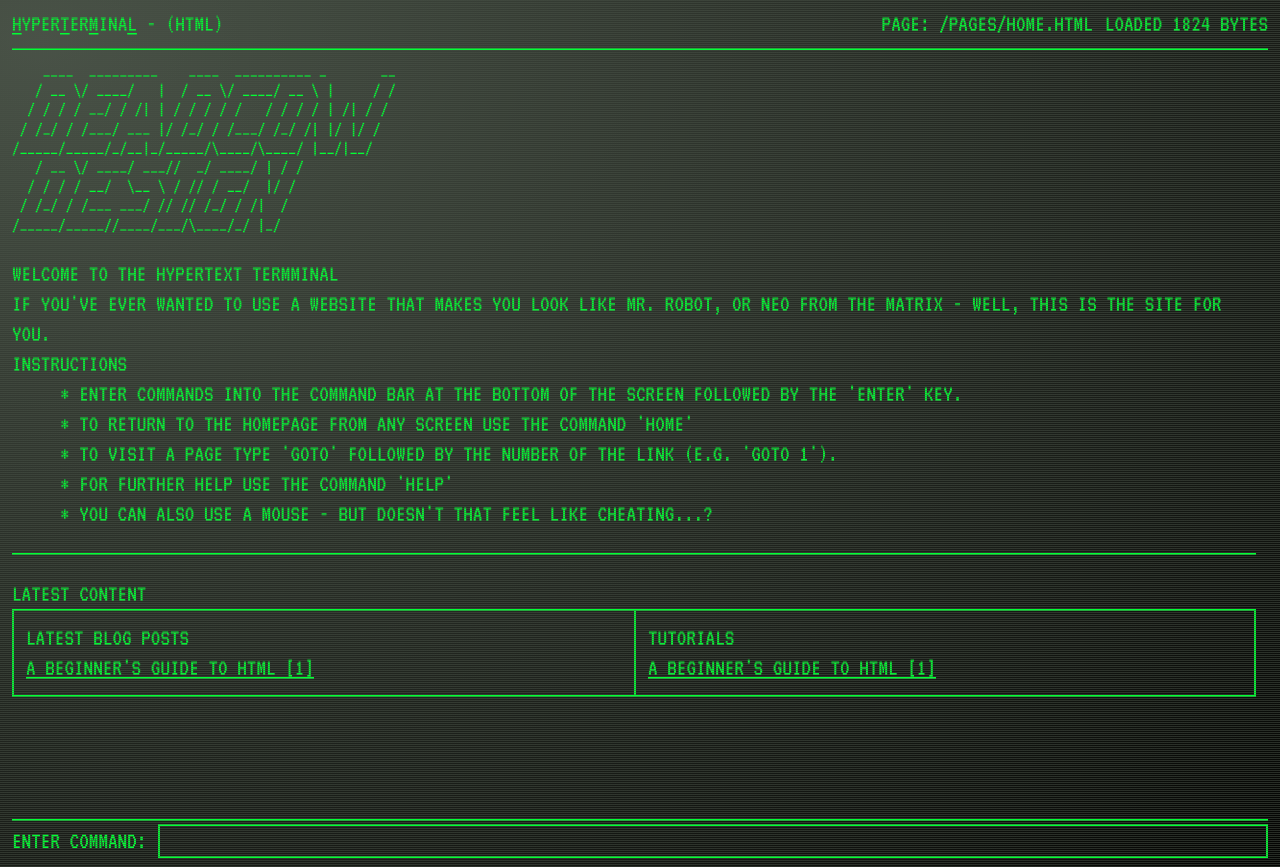
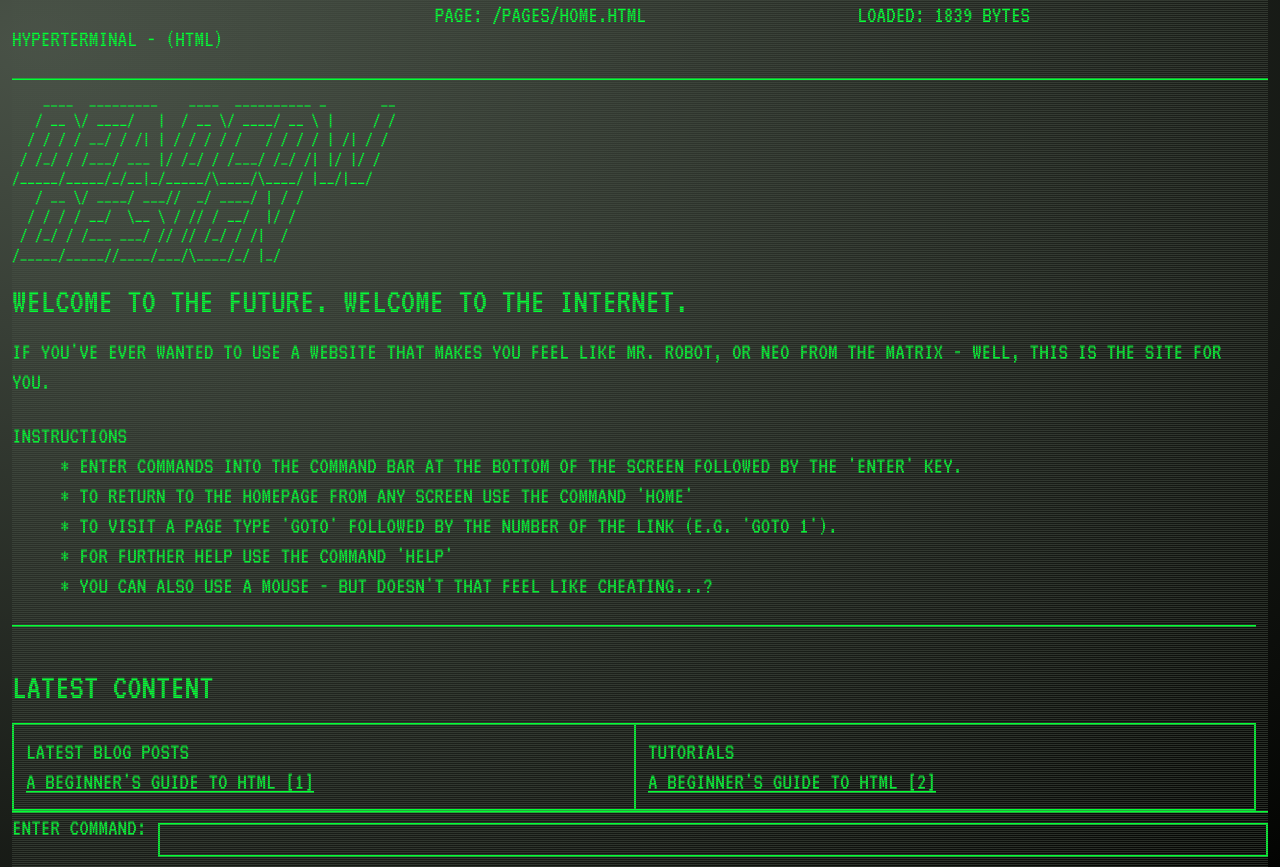
Before and after one commit to DeadcowDesign/hyperterm, a PHP site: a page that uses pages/home.html in a window 1280 px wide. Run offline with PHP 8.4, Linux system fonts and the light colour scheme.

Commit message:
Ongoign work

```diff
--- a/os.js
+++ b/os.js
@@ -8,7 +8,7 @@
         this.awaitingInput = '',
         this.program = '',
         this.data = '';
-
+        this.inputWrapper = '';
         this.boot();
     }
 
@@ -21,6 +21,17 @@
             self.startInputListener();
             self.goto('home');
         });
+
+        window.onpopstate = function(e){
+            console.log(e.state);
+            if(e.state){
+                if (e.state.hasOwnProperty('target')) {
+                    self.goto(e.state.target);
+                }
+                //document.getElementById("content").innerHTML = e.state.html;
+                //document.title = e.state.pageTitle;
+            }
+        };
     }
 
     buildInterface() {
@@ -34,13 +45,13 @@
         // Build the header
         let header = document.createElement('header');
         let h1 = document.createElement('h1');
-        h1.innerHTML = '<h1><u>H</u>yper<u>T</u>er<u>M</u>ina<u>L</u> - (HTML)</h1>';
+        h1.innerHTML = '<h1>HyperTerMinaL - (HTML)</h1>';
         header.appendChild(h1);
         let pageData = document.createElement('p');
         pageData.innerHTML = '<p>Page: <span id="pageName"></span></p>';
         header.appendChild(pageData);
         let byteData = document.createElement('p');
-        byteData.innerHTML = '<p>Loaded <span id="bytes"></span> bytes</p>';
+        byteData.innerHTML = '<p>Loaded: <span id="bytes"></span> bytes</p>';
         header.appendChild(byteData);
         this.terminal.appendChild(header);
 
@@ -48,7 +59,7 @@
         let outputWrapper = document.createElement('div');
         outputWrapper.classList.add('output-wrapper');
         this.terminal.appendChild(outputWrapper);
-        this.output = document.createElement('div');
+        this.output = document.createElement('section');
         this.output.classList.add('output');
         this.output.setAttribute('id', 'output');
         this.output.style.bottom = '0px';
@@ -56,20 +67,20 @@
         this.terminal.appendChild(outputWrapper);
 
         // Build the input
-        let inputWrapper = document.createElement('div');
-        inputWrapper.classList.add("input");
+        this.inputWrapper = document.createElement('form');
+        this.inputWrapper.classList.add("input");
+        this.inputWrapper.setAttribute('autocomplete', 'off');
         let barText = document.createElement('p');
         barText.innerText = "Enter command: ";
-        inputWrapper.appendChild(barText);
-        this.input = document.createElement('p');
+        this.inputWrapper.appendChild(barText);
+        this.input = document.createElement('input');
         this.input.classList.add('input-bar');
         this.input.setAttribute('id', "input-bar");
-        this.input.setAttribute("contenteditable", "true");
-        inputWrapper.appendChild(this.input);
+        this.inputWrapper.appendChild(this.input);
         let caret = document.createElement("div");
-        caret.classList.add("caret");
-        inputWrapper.appendChild(caret);
-        this.terminal.appendChild(inputWrapper);
+        /*caret.classList.add("caret");
+        inputWrapper.appendChild(caret);*/
+        this.terminal.appendChild(this.inputWrapper);
 
         return true;
     }
@@ -82,33 +93,11 @@
     startInputListener() {
         const self = this;
 
-        this.input.addEventListener("keydown", (event) => {
+        this.inputWrapper.addEventListener("submit", (event) => {
+            event.preventDefault();
+            this.processCommand(this.input.value);
+            this.input.value = '';
 
-            switch (event.key) {
-                case 'Enter':
-                    event.preventDefault();
-                    this.processCommand(this.input.innerText);
-                    this.input.innerText = '';
-                    break;
-
-                case 'Escape':
-                    event.preventDefault();
-                    this.input.innerText = '';
-                    break;
-
-                /*case 'ArrowLeft':
-                case 'ArrowRight':
-                    event.preventDefault();
-                    break;
-                case 'ArrowUp':
-                    event.preventDefault();
-                    this.scroll(24, true);
-                    break;
-                case 'ArrowDown':
-                    event.preventDefault();
-                    this.scroll(24);
-                    break;*/
-            }
         })
     }
 
@@ -122,6 +111,7 @@
         links.forEach(link => {
             link.dataset.index = linkCount;
             link.innerText += ' [' + linkCount + ']';
+            linkCount++;
             link.addEventListener('click', (e) => {
                 e.preventDefault();
                 let linkTarget = e.target.getAttribute('href');
@@ -154,7 +144,6 @@
      * first if the terminal window should be wiped before adding the message
      */
     addMessage(markup) {
-        console.log(this.output);
         this.output.insertAdjacentHTML('beforeend', markup);
     }
 
@@ -198,7 +187,7 @@
      *
      * @return {promise} A JavaScript promis object
      */
-    loadPage(page = '') {
+    loadPage(page = '', rawurl) {
 
         let httpRequest = new XMLHttpRequest();
 
@@ -211,6 +200,7 @@
                     if (httpRequest.status === 200) {
 
                         resolve(httpRequest.responseText);
+                        history.pushState({target: rawurl},'','');
 
                     } else if (httpRequest.status === 404) {
 
@@ -274,6 +264,7 @@
     }
 
     goto(url) {
+        const rawurl = url;
         // Here we're dealing with the 'GOTO 1' scenario. If a link has an index
         // target that matches our URL, we assume its an index, rather than a link
         // text that's been entered (so, GOTO 1 as opposed to GOTO /PAGES/FOO)
@@ -287,7 +278,7 @@
 
         const self = this;
         this.addMessage("<p>Loading " + url + " Please wait...</p>");
-        this.loadPage(url).then((markup) => {
+        this.loadPage(url, rawurl).then((markup) => {
             self.clear();
             self.addMessage(markup);
             self.updateBytes(markup.length);
--- a/pages/help/colour.html
+++ b/pages/help/colour.html
@@ -14,3 +14,4 @@
 </ul>
 <p>For example: 'COLOUR AMBER' will change the phosphorous to amber.</p>
 <p>The default colour is GREEN-2</p>
+<p>Fun Facts: The phosphor colours are based on actual phosphor colours</p>
--- a/pages/home.html
+++ b/pages/home.html
@@ -10,8 +10,8 @@
 
 
 
-<h2>Welcome to the Hypertext TermMinaL</h2>
-<p>If you've ever wanted to use a website that makes you look like Mr. Robot, or Neo from the Matrix - well, this is the site for you.</p>
+<h2>Welcome to the future. Welcome to the internet.</h2>
+<p>If you've ever wanted to use a website that makes you feel like Mr. Robot, or Neo from the Matrix - well, this is the site for you.</p>
 <h3>Instructions</h3>
 <ul>
     <li>Enter commands into the Command bar at the bottom of the screen followed by the 'Enter' key.</li>
@@ -29,6 +29,6 @@
     </div>
     <div class="column">
         <h3>Tutorials</h3>
-        <a href="/blog/beginners-guide-to-html">A beginner's guide to HTML</a>
+        <a href="/tutorials/beginners-guide-html">A beginner's guide to HTML</a>
     </div>
 </div>
--- /dev/null
+++ b/pages/tutorials/beginners-guide-html.html
@@ -0,0 +1,2 @@
+<h1>The Beginner's Guide To HTML</h1>
+<h2></h2>
--- a/styles.css
+++ b/styles.css
@@ -14,23 +14,24 @@
     --phosphor: rgb(var(--green-2));
     --glow: rgba(var(--green-2), 0.5);
 
-    /* FOR WHEN CUSTOM CURSORS ARE PROPERLY SUPPORTED
+    /* FOR WHEN CUSTOM CURSORS ARE PROPERLY SUPPORTED*/
     --cursor-white: url('cursor-white.png');
     --cursor-amber: url('cursor-amber.png');
     --cursor-lt-amber: url('cursor-lt-amber.png');
     --cursor-green-1: url('cursor-green-1.png');
-    --cursor-green-2: url('cursor-green-2.png'), auto;
+    --cursor-green-2: url('cursor-green-2.png');
     --cursor-green-3: url('cursor-green-3.png');
     --cursor-apple-ii: url('cursor-apple-ii.png');
     --cursor-apple-iic: url('cursor-apple-iic.png');
 
-    --cursor-image: var(--cursor-green-2);*/
+    --cursor-image: var(--cursor-green-2);
 
-    --font-size: 24px;
-    --smaller: calc(var(--font-size)/1.25);
-    --quarter-size: calc(var(--font-size)/4);
-    --half-size: calc(var(--font-size)/2);
-    --double-size: calc(var(--font-size)*2);
+    --standard-size: 24px;
+    --smaller: calc(var(--standard-size)/1.25);
+    --quarter-size: calc(var(--standard-size)/4);
+    --half-size: calc(var(--standard-size)/2);
+    --one-and-a-half-size: calc(var(--standard-size)*1.5);
+    --double-size: calc(var(--standard-size)*2);
 
     --border: 2px solid;
     --border-invert: 2px solid;
@@ -39,7 +40,7 @@
 
 * {
     box-sizing: border-box;
-    font-size: var(--font-size);
+    font-size: var(--standard-size);
     font-weight: normal;
     color: var(--phosphor);
     line-height: 1.25;
@@ -51,7 +52,7 @@
 
 }
 
-*.small {
+.small {
     font-size: var(--smaller);
 }
 
@@ -63,15 +64,13 @@
     line-height: 1;
 }
 
-h1 {
-    line-height: 2;
-}
 
 body.glow .terminal > * {
     filter: drop-shadow(0px 0px 5px var(--glow));
 }
 
 body {
+    cursor: var(--cursor-image), auto;
     width: 100vw;
     height: 100vh;
     padding: 0 var(--half-size);
@@ -98,43 +97,50 @@
 body.amber {
     --phosphor: rgb(var(--amber));
     --glow: rgba(var(--amber), 0.5);
-    --cursor: var(--cursor-amber);
+    --cursor-image: var(--cursor-amber);
 
 }
 
 body.lt-amber {
     --phosphor: rgb(var(--lt-amber));
     --glow: rgba(var(--lt-amber), 0.5);
+    --cursor-image: var(--cursor-lt-amber);
 }
 
 body.green-1 {
     --phosphor: rgb(var(--green-1));
     --glow: rgba(var(--green-1), 0.5);
+    --cursor-image: var(--cursor-green-1);
 }
 
 body.green-2 {
     --phosphor: rgb(var(--green-2));
     --glow: rgba(var(--green-2), 0.5);
+    --cursor-image: var(--cursor-green-2);
 }
 
 body.green-3 {
     --phosphor: rgb(var(--green-3));
     --glow: rgba(var(--green-3), 0.5);
+    --cursor-image: var(--cursor-green-3);
 }
 
 body.apple-ii {
     --phosphor: rgb(var(--apple-ii));
     --glow: rgba(var(--apple-ii), 0.5);
+    --cursor-image: var(--cursor-apple-ii);
 }
 
 body.apple-iic {
     --phosphor: rgb(var(--apple-iic));
     --glow: rgba(var(--apple-iic), 0.5);
+    --cursor-image: var(--cursor-apple-iic);
 }
 
 body.white {
     --phosphor: rgb(var(--white));
     --glow: rgba(var(--white), 0.5);
+    --cursor-image: var(--cursor-white);
 }
 
 body.blue {
@@ -147,8 +153,18 @@
     --glow: rgba(var(--red), 0.5);
 }
 
+p {
+    margin-bottom: var(--standard-size);
+}
+
+h1 {
+    font-size: var(--double-size);
+    line-height: 2;
+}
+
 h2 {
-    margin-top: var(--font-size);
+    line-height: 2;
+    font-size: var(--one-and-a-half-size);
 }
 
 ul, li {
@@ -230,6 +246,7 @@
 }
 
 .terminal {
+    position: relative;
     width: 100%;
     height: 100%;
     max-height: 100vh;
@@ -239,10 +256,14 @@
 
 header {
     display: grid;
-    grid-template-columns: 1fr auto auto;
+    grid-template-columns: repeat(auto-fit, minmax(100px, 1fr));
     border-bottom: var(--border);
     column-gap: 12px;
     align-items: center;
+}
+
+header h1 {
+    font-size: var(--standard-size);
 }
 
 .output-wrapper {
@@ -283,7 +304,7 @@
 
 .input-bar {
     position: relative;
-    min-height: calc(var(--font-size) + 2px);
+    min-height: calc(var(--standard-size) + 2px);
     display: inline-block;
     border: none;
     outline: none;
@@ -317,3 +338,15 @@
 .column:last-child {
     border-right: var(--border);
 }
+
+@media only screen and (max-width: 600px) {
+    :root {
+        --standard-size: 16px;
+    }
+
+    header {
+        display: grid;
+        grid-template-columns: none;
+        grid-template-rows: repeat(auto-fit, minmax(16px, 1fr));
+    }
+}
```
Also changed, not shown: pages/about.html (+13 -5 lines).
